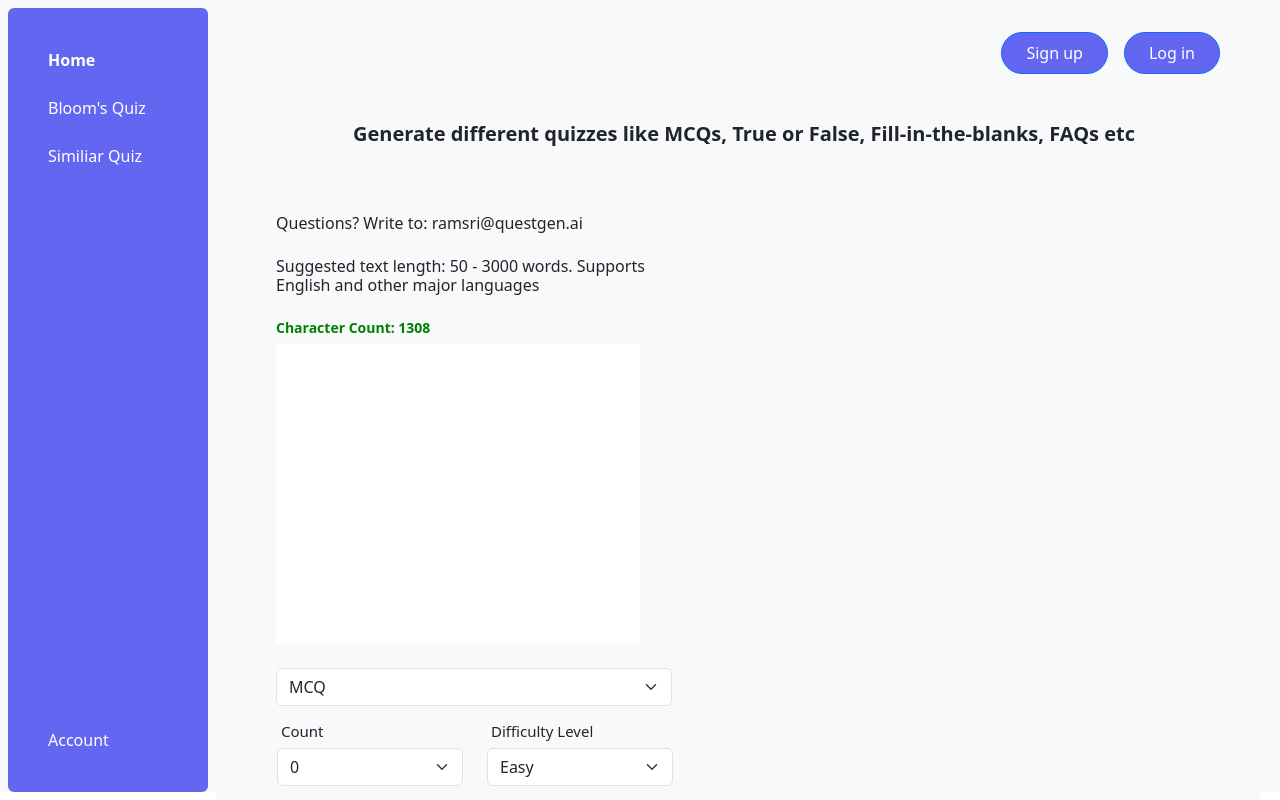
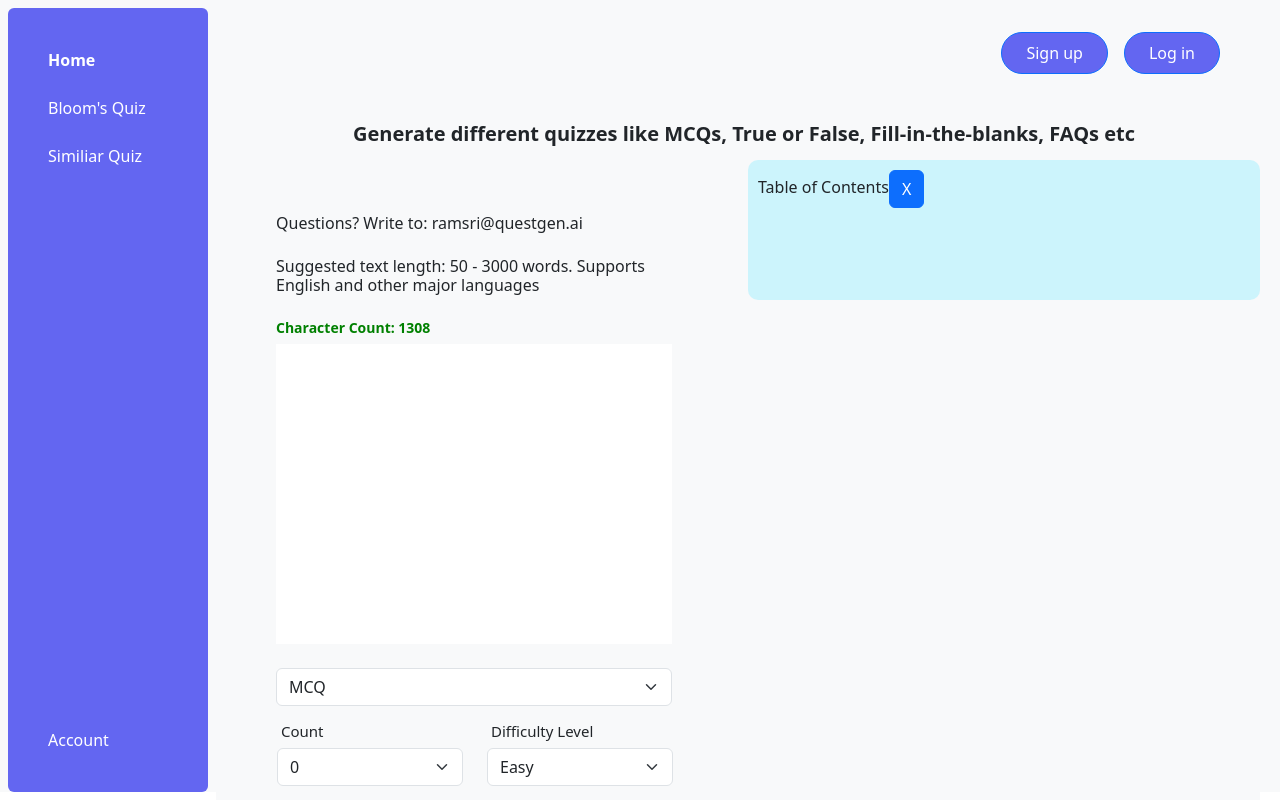
Before and after one commit to NinhTH01/QuestGen, a React (Create React App) app: page /dashboard in a window 1280 px wide. Shown: the top 800 px of the page. Built offline with nearby package versions, Linux system fonts and the light colour scheme.

Commit message:
Styling for ToC

```diff
--- a/src/components/organisms/Editor/Editor.tsx
+++ b/src/components/organisms/Editor/Editor.tsx
@@ -2,6 +2,7 @@ import React from "react";
 import ReactQuill from "react-quill";
 import "react-quill/dist/quill.bubble.css";
 import TableOfContents from "../TableOfContent/TableOfContent";
+
 
 // import TableOfContent from "../TableOfContent/TableOfContent";
 
@@ -18,8 +19,8 @@ const Editor: React.FC<EditorProps> = () => {
         { indent: "-1" },
         { indent: "+1" },
       ],
-      ["link", "image"],
-      ["clean"],
+      // ["link", "image"],
+      // ["clean"],
     ],
   };
 
@@ -32,9 +33,9 @@ const Editor: React.FC<EditorProps> = () => {
     "blockquote",
     "list",
     "bullet",
-    "indent",
-    "link",
-    "image",
+    // "indent",
+    // "link",
+    // "image",
   ];
 
   const handleChange = React.useCallback((html: any) => {
--- a/src/components/organisms/TableOfContent/TableOfContent.tsx
+++ b/src/components/organisms/TableOfContent/TableOfContent.tsx
@@ -1,13 +1,58 @@
 import React from "react";
 import $ from "jquery";
+import styles from "./TableOfContent.module.scss"
+import { Button } from "react-bootstrap";
 /**
  * This renders an item in the table of contents list.
  * scrollIntoView is used to ensure that when a user clicks on an item, it will smoothly scroll.
  */
 const Headings = ({ headings, activeId }: any) => (
-  <ul>
+  // <div>
+  //   {headings.map((heading: any, index: number) => (
+  //     // <li key={index} className={heading.id === activeId ? "active" : ""} >
+  //     <>
+  //       <a
+  //         href={`#${index}`}
+  //         onClick={(e) => {
+  //           e.preventDefault();
+  //           document.querySelector(`#${heading.id}`)?.scrollIntoView({
+  //             behavior: "smooth",
+  //           });
+  //         }}
+  //         className=" text-black"
+  //       >
+  //         {heading.title}
+  //       </a>
+  //       {heading.items.length > 0 && (
+  //         <ul>
+  //           {heading.items.map((child: any) => (
+  //             <li
+  //               key={child.id}
+  //               className={child.id === activeId ? "active" : ""}
+  //             >
+  //               <a
+  //                 href={`#${child.id}`}
+  //                 onClick={(e) => {
+  //                   e.preventDefault();
+  //                   document.querySelector(`#${child.id}`)?.scrollIntoView({
+  //                     behavior: "smooth",
+  //                   });
+  //                 }}
+  //               >
+  //                 {child.title}
+  //               </a>
+  //             </li>
+  //           ))}
+  //         </ul>
+  //       )}
+  //     {/* </li> */}
+  //     </>
+  //   ))}
+  // </div>
+
+  <ul className=" " style={{height: '80%',  overflow: 'scroll', width: '100%', overflowX: 'hidden'}}>
     {headings.map((heading: any, index: number) => (
-      <li key={index} className={heading.id === activeId ? "active" : ""}>
+      <li key={index} className={heading.id === activeId ? "active" : ""} >
         <a
           href={`#${index}`}
           onClick={(e) => {
@@ -16,6 +61,7 @@ const Headings = ({ headings, activeId }: any) => (
               behavior: "smooth",
             });
           }}
+          className=" text-black"
         >
           {heading.title}
         </a>
@@ -167,7 +213,12 @@ const TableOfContents: React.FC<TableOfContentsProps> = ({ content }) => {
   useIntersectionObserver(setActiveId);
 
   return (
-    <nav aria-label="Table of contents">
+    <nav aria-label="Table of contents" style={{position: "absolute", right: 20, top: 160, width: '40%', height: 140, background: "rgba(137, 236, 255,.4)", borderRadius: 10,  padding: 10
+  }}>
+    <div style={{height: '20%'}} className="flex">
+       Table of Contents
+       <Button>X</Button>
+      </div>
       <Headings headings={nestedHeadings} activeId={activeId} />
     </nav>
   );
--- a/src/components/templates/HomeDashboard/HomeDashboard.tsx
+++ b/src/components/templates/HomeDashboard/HomeDashboard.tsx
@@ -219,7 +219,6 @@ const HomeDashboard: React.FC<HomeDashboardProps> = ({
             })
           )}
         </Col>
-        <h2> 123 </h2>
       </Row>
     </>
   );
```
